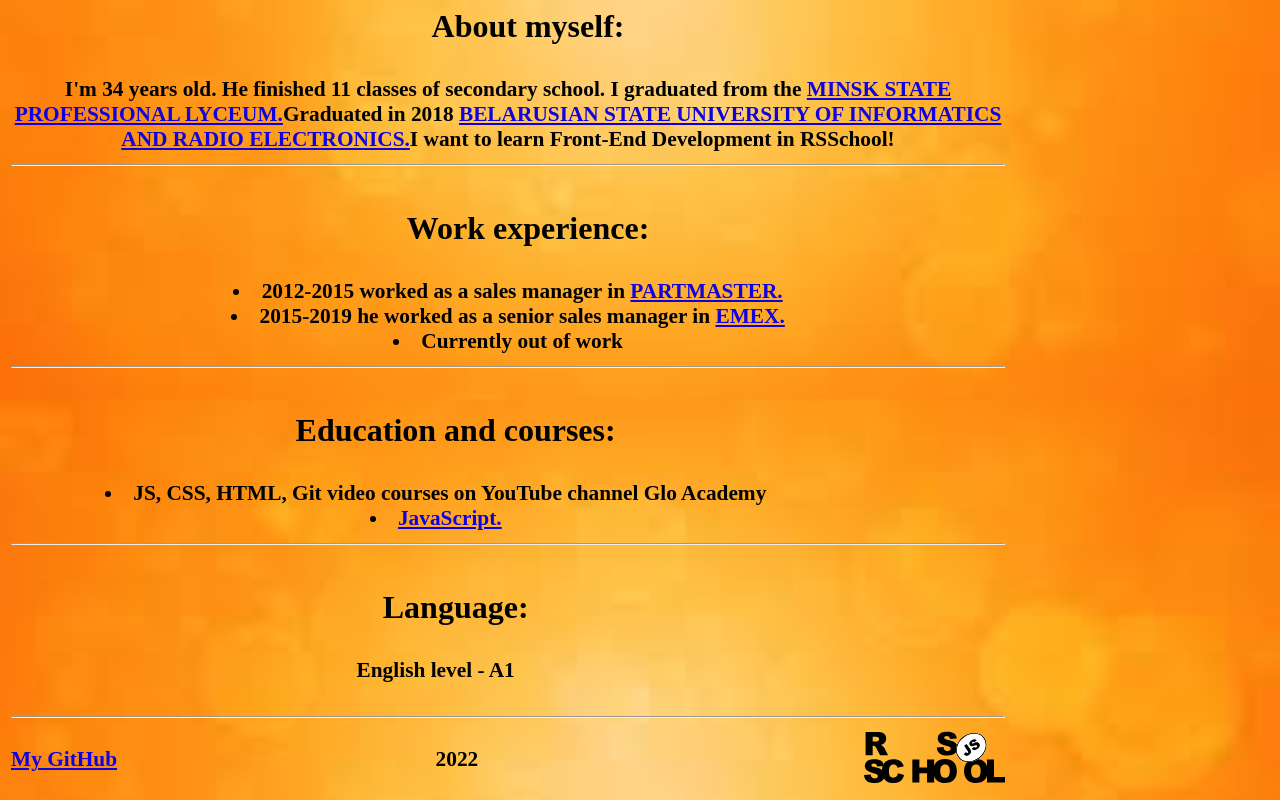
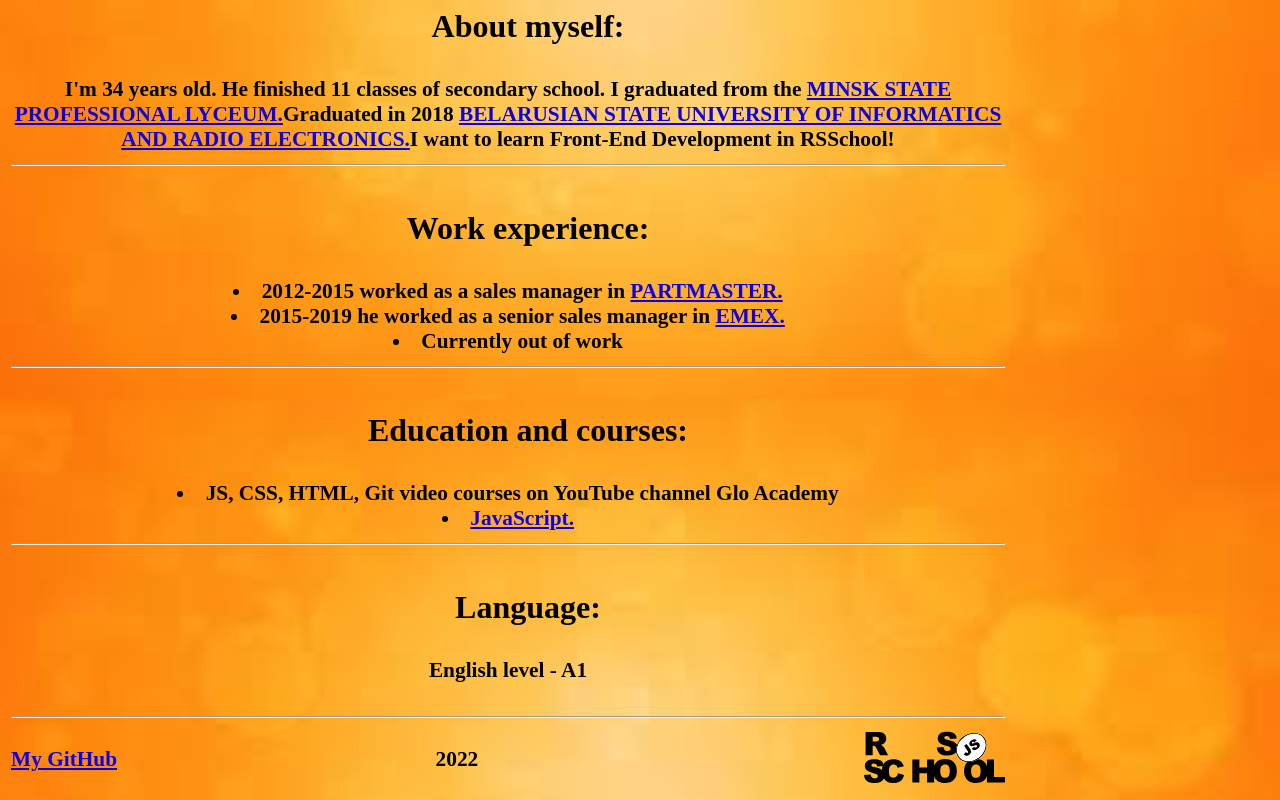
Before and after one commit to gapenok/rsschool-cv, a plain HTML site: page index.html in a window 1280 px wide. Shown: the part 398-1198 px from the top of the page. Drawn offline with Linux system fonts and the light colour scheme.

Commit message:
docs:tochno vse

```diff
--- a/index.html
+++ b/index.html
@@ -36,7 +36,7 @@
         </tr>
         <td colspan="3"><hr></td>
         <tr class="text_left">
-            <td colspan="2">
+            <td colspan="3">
             <ul class="text3">Education and courses:</ul>
             <li> JS, CSS, HTML, Git video courses on YouTube channel Glo Academy</li>
             <li> <a href="https://learn.javascript.ru" class="next">JavaScript.</a></li>
@@ -44,7 +44,7 @@
     </tr>
         <td colspan="3"><hr></td>
         <tr class="text_left">
-            <td colspan="2">
+            <td colspan="3">
             <ul class="text3">Language:</ul>
             <p>English level - A1</p>
         </td>
```
